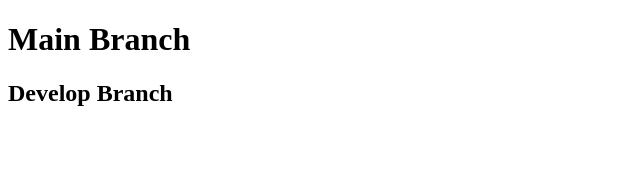
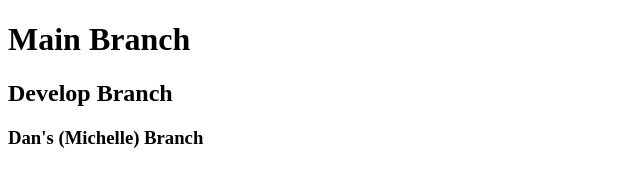
Before and after one commit to Andy-Ugarte/teamGit, a plain HTML site: page index.html in a window 1280 px wide. Shown: the whole page, without its empty margins (0-640 px from the left). Drawn offline with Linux system fonts and the light colour scheme.

Commit message:
dans branch

```diff
--- a/index.html
+++ b/index.html
@@ -9,6 +9,7 @@
 
     <h1>Main Branch</h1>
     <h2>Develop Branch</h2>
+    <h3>Dan's (Michelle) Branch</h3>
 
 </body>
 </html>
```
